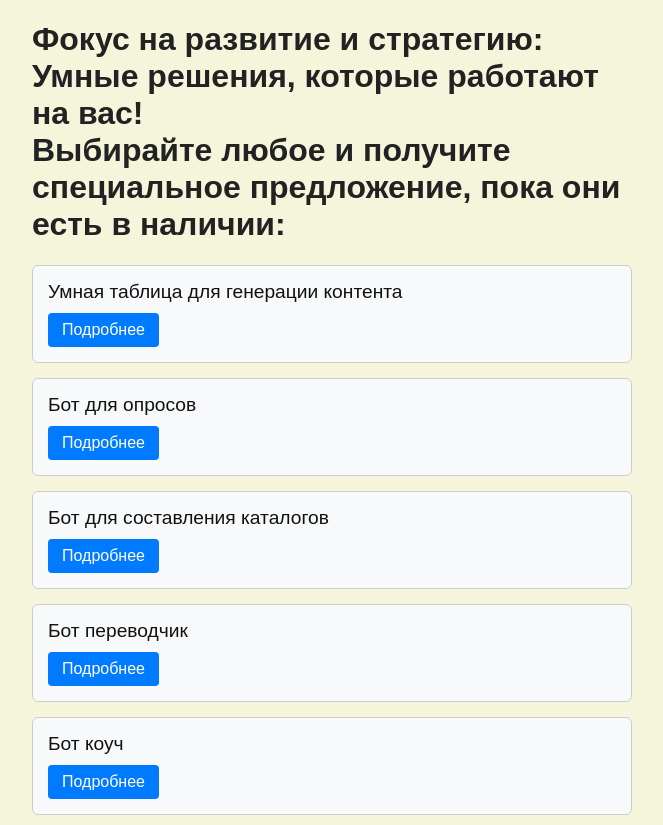
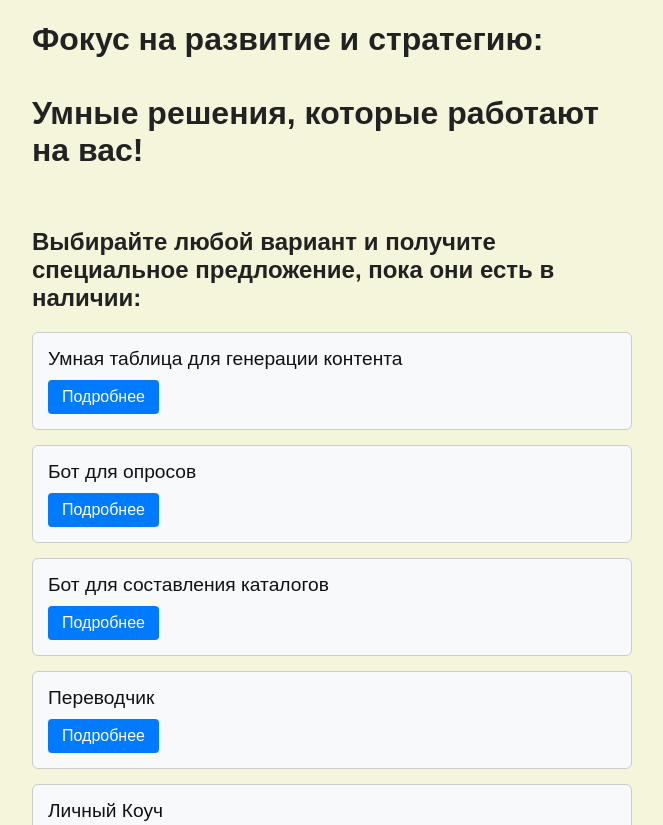
Before and after one commit to BizInter/Telegram-products-collection, a plain HTML site: page index.html in a window 1280 px wide. Shown: the top 825 px of the page, without its empty margins (308-971 px from the left). Drawn offline with Linux system fonts and the light colour scheme.

Commit message:
index.html

```diff
--- a/index.html
+++ b/index.html
@@ -54,14 +54,16 @@
 </head>
 <body>
 
-  <h1>Фокус на развитие и стратегию:<br>Умные решения, которые работают на вас!<br>Выбирайте любое и получите специальное предложение, пока они есть в наличии:</h1>
+  <h1>Фокус на развитие и стратегию:<br><br>Умные решения, которые работают на вас!<br><br></h1>
+
+  <h2>Выбирайте любой вариант и получите специальное предложение, пока они есть в наличии:</h2>
 
    <div class="product" id="product1">
     <div class="product-title">Умная таблица для генерации контента</div>
     <button class="toggle-details-btn">Подробнее</button>
     <div class="details">
-      <p><strong>Полное описание:</strong> Интеграция с ИИ. Готовые промпты и роли. Все, что нужно для создания контента для телеграм канала.</p>
-      <p><strong>Промокод:</strong>ContentXLS</p>
+      <p><strong>Полное описание:</strong> <br><br>Интеграция с ИИ. Готовые промпты и роли. Все, что нужно для создания контента для телеграм канала.</p>
+      <p><strong>Промокод: </strong>ContentXLS</p>
       <button class="order-btn">Получить предложение</button>
       <div class="order-status"></div>
     </div>
@@ -71,8 +73,8 @@
     <div class="product-title">Бот для опросов</div>
     <button class="toggle-details-btn">Подробнее</button>
     <div class="details">
-      <p><strong>Полное описание:</strong> Это супер-удобное решение, которое поможет вам в проведении опросов, анкетирования и кастдевов. <br>В дополнение к боту вы получаете удобный рабочий кабинет для администратора (реализован в формате Google таблицы), где можно вести учет и аналитику ответов, моментально менять описание задачи, содержание и список вопросов, а также управлять отправкой благодарности респондентам за участие в опросе - добавлять промокоды, ссылки на закрытые каналы, гайды и т.д. <br><br>Прекрасная альтернатива для гугл-форм: <br>1) Его легче настроить, <br>2) Телеграм у респондента всегда под рукой и он может вернуться к опросу в любой момент и удобно пройти его с моб.устройства. <br>3) Опрос может быть анонимным - пользователеь не обязан указывать свой e-mail (если вы его не попросите), это создает дополнительную атмосферу доверия и повышает честность и полноту ответов.</p>
-      <p><strong>Промокод:</strong>OprosBot</p>
+      <p><strong>Полное описание:</strong><br>Это супер-удобное решение, которое поможет вам в проведении опросов, анкетирования и кастдевов.<br><br>В дополнение к боту вы получаете удобный рабочий кабинет для администратора (реализован в формате Google таблицы), где можно вести учет и аналитику ответов, моментально менять описание задачи, содержание и список вопросов, а также управлять отправкой благодарности респондентам за участие в опросе - добавлять промокоды, ссылки на закрытые каналы, гайды и т.д. <br><br>Прекрасная альтернатива для гугл-форм: <br>1) Его легче настроить, <br>2) Телеграм у респондента всегда под рукой и он может вернуться к опросу в любой момент и удобно пройти его с моб.устройства. <br>3) Опрос может быть анонимным - пользователеь не обязан указывать свой e-mail (если вы его не попросите), это создает дополнительную атмосферу доверия и повышает честность и полноту ответов.</p>
+      <p><strong>Промокод :</strong>OprosBot</p>
       <button class="order-btn">Получить предложение</button>
       <div class="order-status"></div>
     </div>
@@ -82,18 +84,18 @@
     <div class="product-title">Бот для составления каталогов</div>
     <button class="toggle-details-btn">Подробнее</button>
     <div class="details">
-      <p><strong>Полное описание:</strong> Идеальное решение для вашего бизнеса или для частного использования. <br>Вы набрасываете в бот картинки, фото, скриншоты и комментарии к ним. Бот сохраняет их в таблицу, а также расшифровывает (распознает текст на изображении) и переводит его при необходимости на русский или английский язык (при желании - можно подключить любой другой). К одному фото/скриншоту можно добавить до 8-9 комменатриев по разным темам. <br><br>Таким образом можно вести учет и инвентаризацию товаров, продуктов, покупок, счетов, либо разбор гардероба и летних-зимних вещей, создавать каталоги фото и детских поделок, осовободить телефон от лишней информации, создавать фото-отчеты с временными метками и так далее.</p>
-      <p><strong>Промокод:</strong>KatalogBot</p>
+      <p><strong>Полное описание:</strong><br>Идеальное решение для вашего бизнеса или для частного использования.<br><br>Вы набрасываете в бот картинки, фото, скриншоты и комментарии к ним. Бот сохраняет их в таблицу, а также расшифровывает (распознает текст на изображении) и переводит его при необходимости на русский или английский язык (при желании - можно подключить любой другой).<br><br>К одному фото/скриншоту можно добавить до 8-9 комменатриев по разным темам.<br><br>Таким образом можно вести учет и инвентаризацию товаров, продуктов, покупок, счетов, либо разбор гардероба и летних-зимних вещей, создавать каталоги фото и детских поделок, осовободить телефон от лишней информации, создавать фото-отчеты с временными метками и так далее.</p>
+      <p><strong>Промокод: </strong>KatalogBot</p>
       <button class="order-btn">Получить предложение</button>
       <div class="order-status"></div>
     </div>
   </div>
 
   <div class="product" id="product4">
-    <div class="product-title">Бот переводчик</div>
+    <div class="product-title">Переводчик</div>
     <button class="toggle-details-btn">Подробнее</button>
     <div class="details">
-      <p><strong>Полное описание:</strong>Отправляете боту текст или картинку, он сразу возвращает перевод на русский или второй выбранный вами язык.<br><br>Бот автоматически распознает язык ввода.<br>Не нужно тратить время на переход в приложение или на страницу переводчика Google Translate и выбор языков.<br>Облегчает общение с иностранными партнерами.<br>Ускоряет перевод технических документов в 4 раза! <br><br>Можно подключить ИИ для более качественного и чистого результата (важно для редких языков, где Google Translate не справляется с корректным переводом без понимания контекста).</p>
+      <p><strong>Полное описание:</strong><br>Отправляете боту текст или картинку, он сразу возвращает перевод на русский или второй выбранный вами язык.<br><br>Бот автоматически распознает язык ввода.<br><br>Не нужно тратить время на переход в приложение или на страницу переводчика Google Translate и выбор языков.<br>Облегчает общение с иностранными партнерами.<br>Ускоряет перевод технических документов в 4 раза! <br><br>Можно подключить ИИ для более качественного и чистого результата (важно для редких языков, где Google Translate не справляется с корректным переводом без понимания контекста).</p>
       <p><strong>Промокод:</strong>TranslatorBot</p>
       <button class="order-btn">Получить предложение</button>
       <div class="order-status"></div>
@@ -101,11 +103,11 @@
   </div>
 
  <div class="product" id="product5">
-    <div class="product-title">Бот коуч</div>
+    <div class="product-title">Личный Коуч</div>
     <button class="toggle-details-btn">Подробнее</button>
     <div class="details">
-      <p><strong>Полное описание:</strong>Бережный собеседник.<br>Бот-коуч и поддерживающий психолог 2 в 1.<br>Ответы генерируются с помощью ИИ-агента, обученного помогать, поддерживать, валидировать и контейнировать эмоции собеседника и задавать наводящие вопросы для саморефлексии.<br>Бот также дает небольшие практики и лайфхаки для улушения самочувствия, повышения концентрации, саонаблюдения и ощущения полноты и радости жизни.</p>
-      <p><strong>Промокод:</strong>TrackerBot</p>
+      <p><strong>Полное описание:</strong><br>Бережный собеседник.<br><br>Бот-коуч и поддерживающий психолог 2 в 1.<br><br>Ответы генерируются с помощью ИИ-агента, обученного помогать, поддерживать, валидировать и контейнировать эмоции собеседника и задавать наводящие вопросы для саморефлексии.<br><br>Бот также дает небольшие практики и лайфхаки для улушения самочувствия, повышения концентрации, саонаблюдения и ощущения полноты и радости жизни.</p>
+      <p><strong>Промокод: </strong>CaringBot</p>
       <button class="order-btn">Получить предложение</button>
       <div class="order-status"></div>
     </div>
@@ -115,8 +117,8 @@
     <div class="product-title">Бот-трекер</div>
     <button class="toggle-details-btn">Подробнее</button>
     <div class="details">
-      <p><strong>Полное описание:</strong>Это самый простой бот. Ты просто пишешь ему в сообщениях то, чем ты сейчас занимаешься или что сделал(а) (Например: приступил(а) к работе, перерыв, ложусь спать, засыпаю, проснулась, съел(а) то, съел(а) это, настроение вверх, настроение вниз, NN-ая чашка кофе / стакан воды и т.д) и бот записывает это сообщение вместе с датой и временем их получения в таблицу на твоем Гугл-аккаунте.<br>В итоге у тебя получается список активностей или отчет о проделанной работе с временными метками.<br><br>При желании уже в таблице ты можешь производить необходимые вычисления - время сна, количество выпитой жидкости, сьеденных калорий и т.д.</p>
-      <p><strong>Промокод:</strong>TrackerBot</p>
+      <p><strong>Полное описание:</strong><br>Это самый простой бот. Но в этом его сила:<br><br>Ты просто пишешь ему в сообщениях то, чем ты сейчас занимаешься или что сделал(а) (Например: приступил(а) к работе, перерыв, ложусь спать, засыпаю, проснулась, съел(а) то, съел(а) это, настроение вверх, настроение вниз, NN-ая чашка кофе / стакан воды и т.д) и бот записывает это сообщение вместе с датой и временем их получения в таблицу на твоем Гугл-аккаунте.<br><br>Бот хвалит за проделаную работу. При подключении опции с ИИ - отмечает прогресс.<br><br>В итоге у тебя получается список активностей или отчет о проделанной работе с временными метками.<br><br>При желании уже в таблице ты можешь производить необходимые вычисления - время сна, количество выпитой жидкости, сьеденных калорий и т.д.</p>
+      <p><strong>Промокод: </strong>TrackerBot</p>
       <button class="order-btn">Получить предложение</button>
       <div class="order-status"></div>
     </div>
@@ -126,7 +128,7 @@
     <div class="product-title">Бот для рефрейминга</div>
     <button class="toggle-details-btn">Подробнее</button>
     <div class="details">
-      <p><strong>Полное описание:</strong>Помогает определить и перефразировать ограничивающие установки и убеждения.<br><br>Очень эффективен при работе с самопозиционированием - при написании текстов для блогов и соцсетей, выстраивании отношений с партнерами (как в жизни так и в рабочей сфере), для работы с комплексами и прочими сдерживающими вас факторами.</p>
+      <p><strong>Полное описание: </strong><br>Помогает определить и перефразировать ограничивающие установки и убеждения.<br><br>Очень эффективен при работе с самопозиционированием - при написании текстов для блогов и соцсетей, выстраивании отношений с партнерами (как в жизни так и в рабочей сфере), для работы с комплексами и прочими сдерживающими вас факторами.</p>
       <p><strong>Промокод:</strong>ReframingBot</p>
       <button class="order-btn">Получить предложение</button>
       <div class="order-status"></div>
@@ -137,8 +139,8 @@
     <div class="product-title">Бот для ведения канала с анонимным постингом</div>
     <button class="toggle-details-btn">Подробнее</button>
     <div class="details">
-      <p><strong>Полное описание:</strong>Пользователи отправляют сообщение боту. Он отправляет сообщение в канал от своего имени.<br><br>Удобно - для сбора мнений, инсайтов, мозгового штурма (возможность анонимной публикации помогает преодолеть стеснение и делает обсуждение более конфортным). При желании - можно запретить отправку в канал сообщенй, содержащих ссылки, телефоны, e-mail или определенные слова.</p>
-      <p><strong>Промокод:</strong>AnonymousBot</p>
+      <p><strong>Полное описание:</strong><br>Пользователи отправляют сообщение боту. Он отправляет сообщение в канал от своего имени.<br><br>Удобно - для сбора мнений, инсайтов, мозгового штурма (возможность анонимной публикации помогает преодолеть стеснение и делает обсуждение более конфортным). При желании - можно запретить отправку в канал сообщенй, содержащих ссылки, телефоны, e-mail или определенные слова.</p>
+      <p><strong>Промокод: </strong>AnonymousBot</p>
       <button class="order-btn">Получить предложение</button>
       <div class="order-status"></div>
     </div>
@@ -148,8 +150,8 @@
     <div class="product-title">Бот для логирования канала и чата</div>
     <button class="toggle-details-btn">Подробнее</button>
     <div class="details">
-      <p><strong>Полное описание:</strong>Классический бот-администратор.<br>Записывает в Google таблицы все посты и сообщения из чата, а также отправленные в канал и в чат фото и прочие изображения. <br>Фиксирует дату отправки сообщния, имя автора, его аккаунт и т.д.</p>
-      <p><strong>Промокод:</strong>GroupLoggerBot</p>
+      <p><strong>Полное описание:</strong><br>Классический бот-администратор.<br><br>Записывает в Google таблицы все посты и сообщения из чата, а также отправленные в канал и в чат фото и прочие изображения.<br><br>Фиксирует дату отправки сообщния, имя автора, его аккаунт и т.д.</p>
+      <p><strong>Промокод: </strong>GroupLoggerBot</p>
       <button class="order-btn">Получить предложение</button>
       <div class="order-status"></div>
     </div>
@@ -159,8 +161,8 @@
     <div class="product-title">Решение для парсинга публичных каналов в Телеграм</div>
     <button class="toggle-details-btn">Подробнее</button>
     <div class="details">
-      <p><strong>Полное описание:</strong>Ежедневно (или чаще - по вашему желанию) проходит по списку выбранных каналов и записывает последнее сообщение в канале в сводную таблицу, с учетом количества реакций на пост.</p>
-      <p><strong>Промокод:</strong>ChannelParsingXls</p>
+      <p><strong>Полное описание:</strong><br>Ежедневно (или чаще - по вашему желанию) проходит по списку выбранных каналов и записывает последнее сообщение в канале в сводную таблицу, с учетом количества реакций на пост.</p>
+      <p><strong>Промокод: </strong>ChannelParsingXls</p>
       <button class="order-btn">Получить предложение</button>
       <div class="order-status"></div>
     </div>
@@ -170,8 +172,8 @@
     <div class="product-title">Решение для отложенного постинга в Телеграм</div>
     <button class="toggle-details-btn">Подробнее</button>
     <div class="details">
-      <p><strong>Полное описание:</strong>Вы записываете текст поста в Google календарь.<br>В день Х бот автоматически публикует его на вашем канале.<br>Вы видите список постов в календаре и получаете общую картину по истории публикаций.</p>
-      <p><strong>Промокод:</strong>PostingBot</p>
+      <p><strong>Полное описание:</strong><br>Вы записываете текст поста в Google календарь.<br><br>В день Х бот автоматически публикует его на вашем канале.<br><br>Вы видите список постов в календаре и получаете общую картину по истории публикаций.</p>
+      <p><strong>Промокод: </strong>PostingBot</p>
       <button class="order-btn">Получить предложение</button>
       <div class="order-status"></div>
     </div>
@@ -181,8 +183,8 @@
     <div class="product-title">Бот Бухгалтер</div>
     <button class="toggle-details-btn">Подробнее</button>
     <div class="details">
-      <p><strong>Полное описание:</strong>Простой бот для учета доходов и расходов.<br><br>К записям можно добавлять комментарии (категории или к какому счету или валюте относится запись).<br>Каждой записи присваивается временная метка.<br>По запросу (простым нажатием кнопки) можно получить от бота список расходов, доходов за определенный период или уточнить текущий баланс.</p>
-      <p><strong>Промокод:</strong>BudjetBot</p>
+      <p><strong>Полное описание:</strong><br>Простой бот для учета доходов и расходов.<br><br>К записям можно добавлять комментарии (категории или к какому счету или валюте относится запись).<br>Каждой записи присваивается временная метка.<br>По запросу (простым нажатием кнопки) можно получить от бота список расходов, доходов за определенный период или уточнить текущий баланс.</p>
+      <p><strong>Промокод: </strong>BudjetBot</p>
       <button class="order-btn">Получить предложение</button>
       <div class="order-status"></div>
     </div>
@@ -192,8 +194,8 @@
     <div class="product-title">Личный Шеф-повар</div>
     <button class="toggle-details-btn">Подробнее</button>
     <div class="details">
-      <p><strong>Полное описание:</strong>Задайте ему любой вопрос о домашней или высокой кухне. Он не только ответит, но и даст лайфхак от повара ресторана со звездой Michelin</p>
-      <p><strong>Промокод:</strong>KitchenChefBot</p>
+      <p><strong>Полное описание:</strong><br>Задайте ему любой вопрос о домашней или высокой кухне. Он не только ответит, но и даст лайфхак от повара ресторана со звездой Michelin</p>
+      <p><strong>Промокод: </strong>KitchenChefBot</p>
       <button class="order-btn">Получить предложение</button>
       <div class="order-status"></div>
     </div>
```
